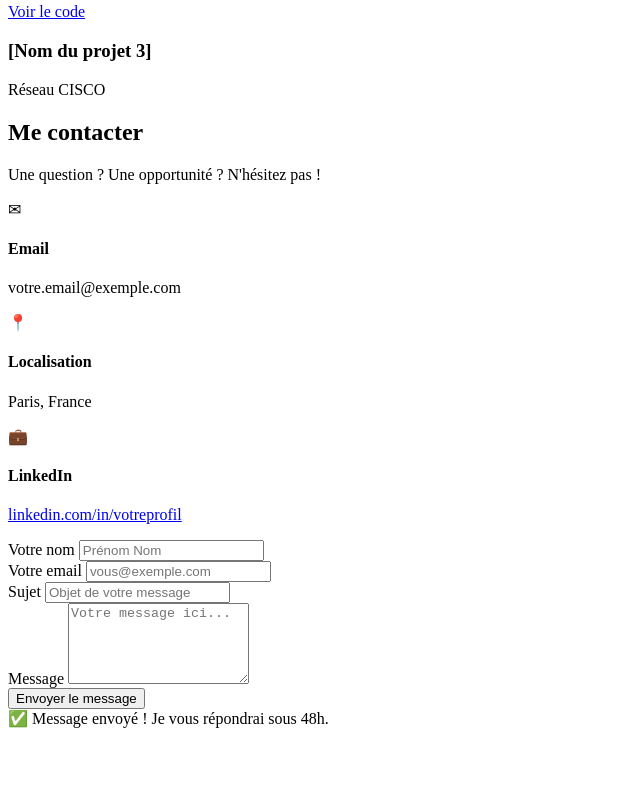
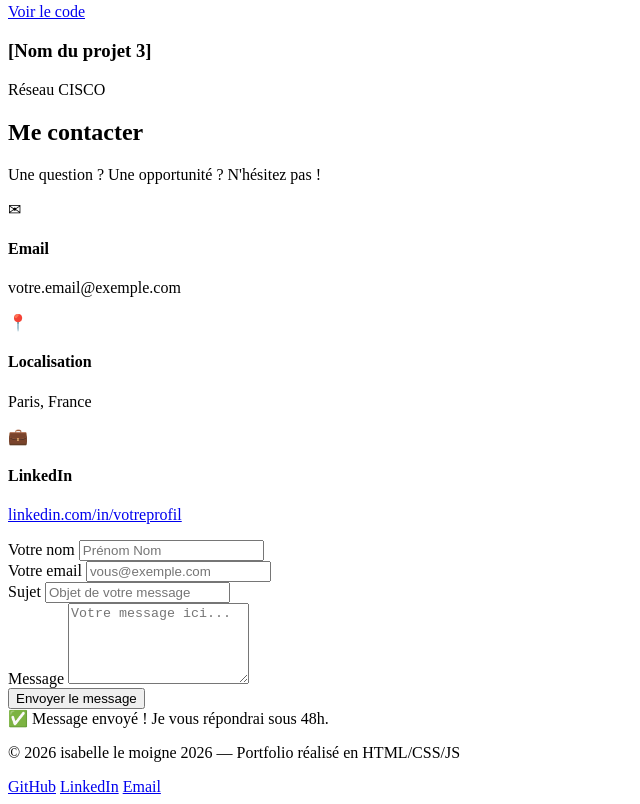
Before and after one commit to isabellelemoigne-bit/mon-portfolio, a plain HTML site: page index.html in a window 1280 px wide. Shown: the part 2889-3693 px from the top of the page, without its empty margins (0-640 px from the left). Before the commit the page ends 3625 px from the top, so only its background shows below. Drawn offline with Linux system fonts and the light colour scheme.

Commit message:
feat: ajout des sections footer

```diff
--- a/index.html
+++ b/index.html
@@ -396,6 +396,20 @@
         <!-- fin .contact-grid -->
       </div>
     </section>
-
+    <footer class="footer">
+      <div class="container">
+        <p>
+          <!-- Remplacez par votre prénom et l'année en cours -->
+          © 2026 <span class="highlight">isabelle le moigne 2026</span>
+          — Portfolio réalisé en HTML/CSS/JS
+        </p>
+        <!-- Liens vers vos profils — ajoutez ou supprimez -->
+        <div class="footer-links">
+          <a href="#">GitHub</a>
+          <a href="#">LinkedIn</a>
+          <a href="#">Email</a>
+        </div>
+      </div>
+    </footer>
   </body>
 </html>
```
